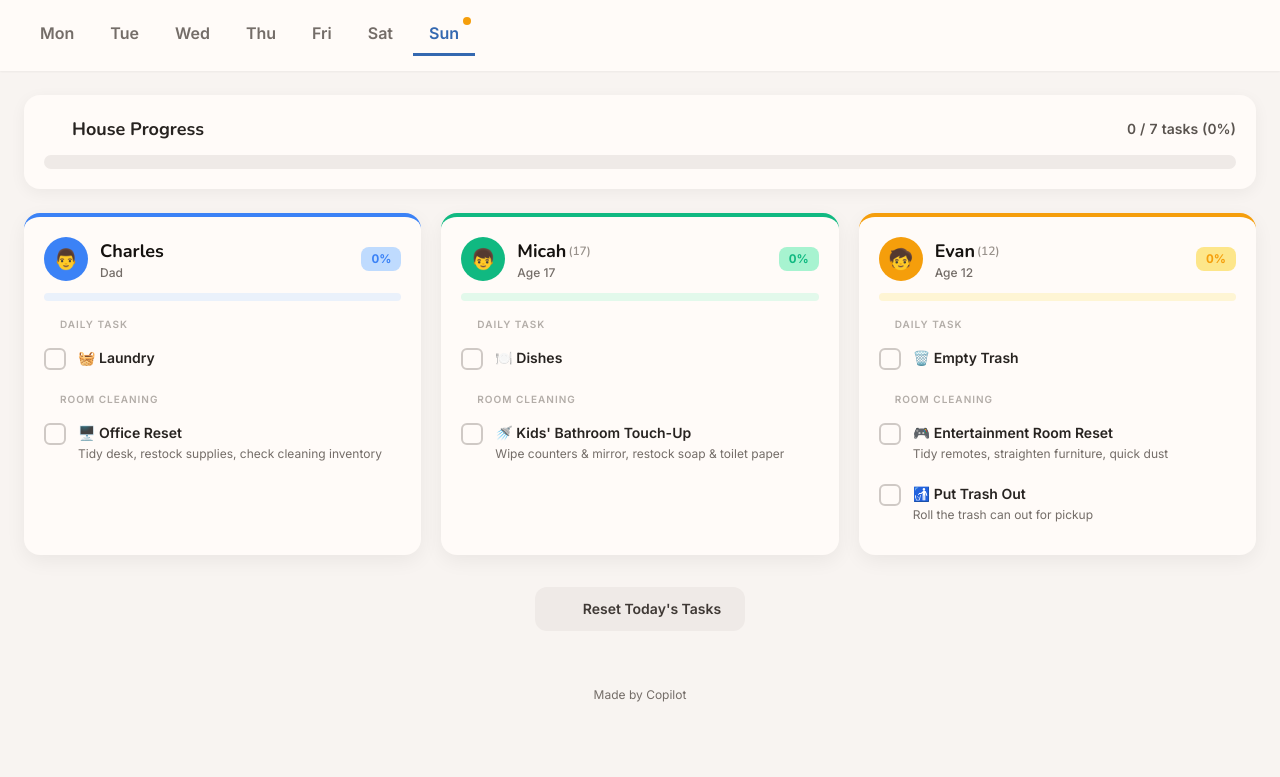
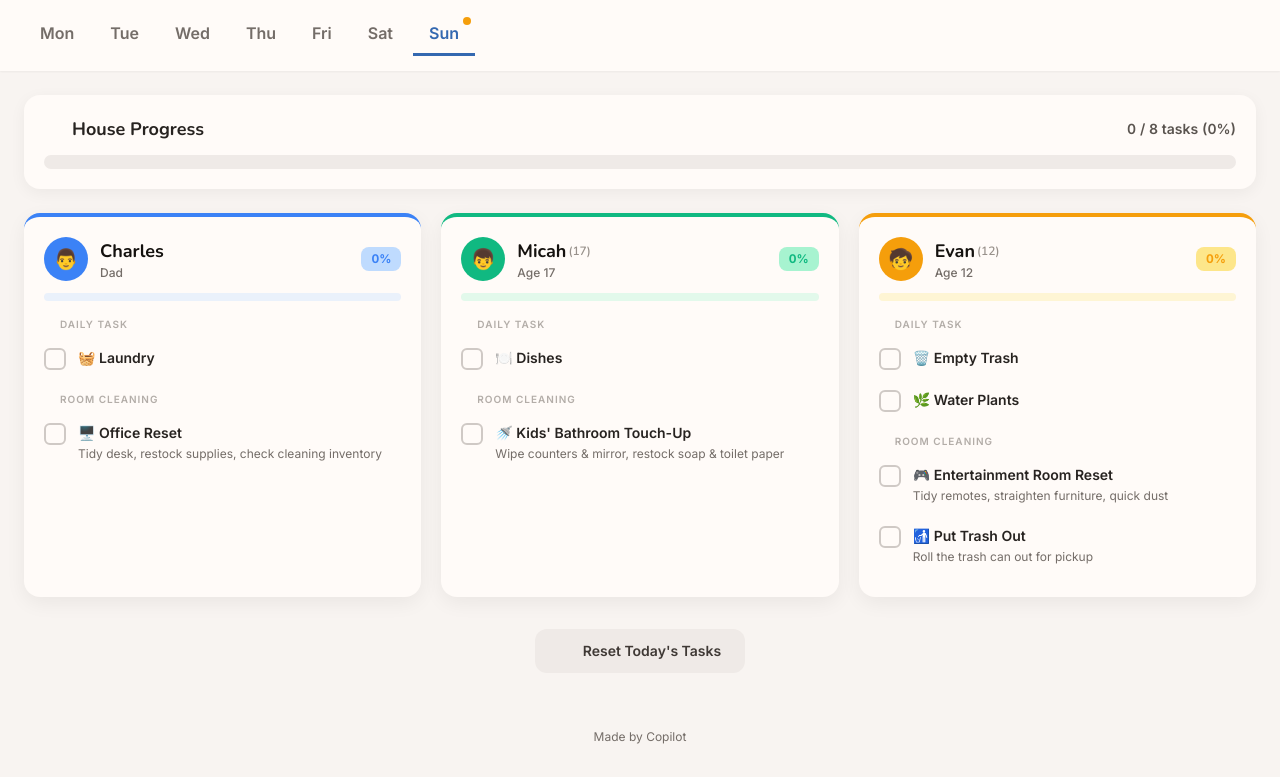
Before and after one commit to iwindon/cleaning, a plain HTML site: page index.html in a window 1280 px wide. Shown: the part 77-854 px from the top of the page. Before the commit the page ends 812 px from the top, so only its background shows below. Drawn offline with nearby package versions, Linux system fonts and the light colour scheme.

Commit message:
updated chores

```diff
--- a/index.html
+++ b/index.html
@@ -259,13 +259,13 @@
       ];
 
       const dailyRecurring = {
-        0: { charles: '🧺 Laundry', micah: '🍽️ Dishes', evan: '🗑️ Empty Trash' },
-        1: { charles: '🧺 Laundry', micah: '🍽️ Dishes', evan: '🗑️ Empty Trash' },
-        2: { charles: '🧺 Laundry', micah: '🍽️ Dishes', evan: '🗑️ Empty Trash' },
-        3: { charles: '🧺 Laundry', micah: '🍽️ Dishes', evan: '🗑️ Empty Trash' },
-        4: { charles: '🧺 Laundry', micah: '🍽️ Dishes', evan: '🗑️ Empty Trash' },
-        5: { charles: '🧺 Laundry', micah: '🍽️ Dishes', evan: '🗑️ Empty Trash' },
-        6: { charles: '🧺 Laundry', micah: '🍽️ Dishes', evan: '🗑️ Empty Trash' },
+        0: { charles: ['🧺 Laundry'], micah: ['🍽️ Dishes'], evan: ['🗑️ Empty Trash', '🌿 Water Plants'] },
+        1: { charles: ['🧺 Laundry'], micah: ['🍽️ Dishes'], evan: ['🗑️ Empty Trash', '🌿 Water Plants'] },
+        2: { charles: ['🧺 Laundry'], micah: ['🍽️ Dishes'], evan: ['🗑️ Empty Trash', '🌿 Water Plants'] },
+        3: { charles: ['🧺 Laundry'], micah: ['🍽️ Dishes'], evan: ['🗑️ Empty Trash', '🌿 Water Plants'] },
+        4: { charles: ['🧺 Laundry'], micah: ['🍽️ Dishes'], evan: ['🗑️ Empty Trash', '🌿 Water Plants'] },
+        5: { charles: ['🧺 Laundry'], micah: ['🍽️ Dishes'], evan: ['🗑️ Empty Trash', '🌿 Water Plants'] },
+        6: { charles: ['🧺 Laundry'], micah: ['🍽️ Dishes'], evan: ['🗑️ Empty Trash', '🌿 Water Plants'] },
       };
 
       const roomTasks = {
@@ -354,7 +354,9 @@
         // Daily recurring task
         const daily = dailyRecurring[dayIdx][personId];
         if (daily) {
-          tasks.push({ id: personId + '_daily', text: daily, type: 'daily' });
+          daily.forEach((dailyTask, index) => {
+            tasks.push({ id: personId + '_daily_' + index, text: dailyTask, type: 'daily' });
+          });
         }
         // Room tasks
         const rooms = roomTasks[dayIdx][personId];
```
